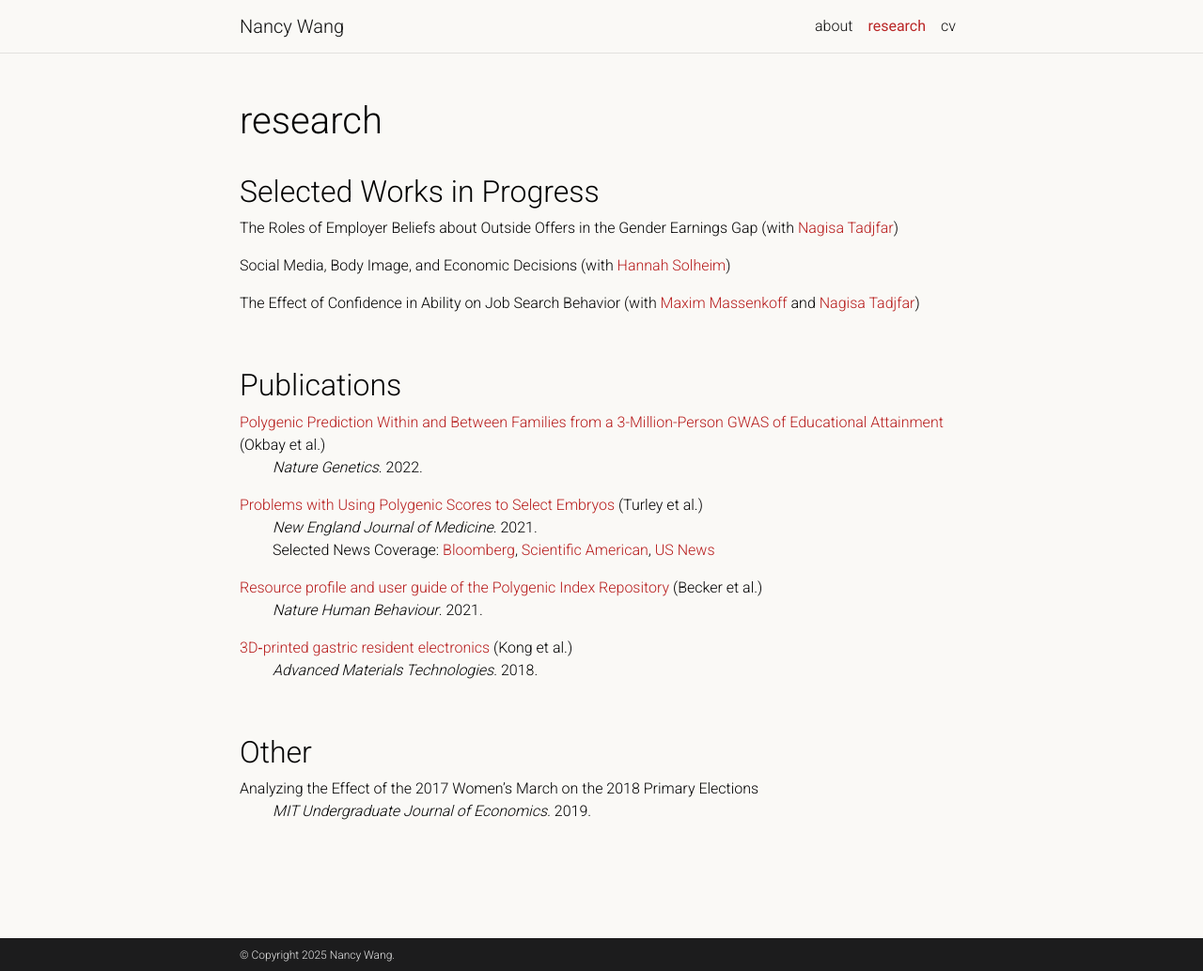
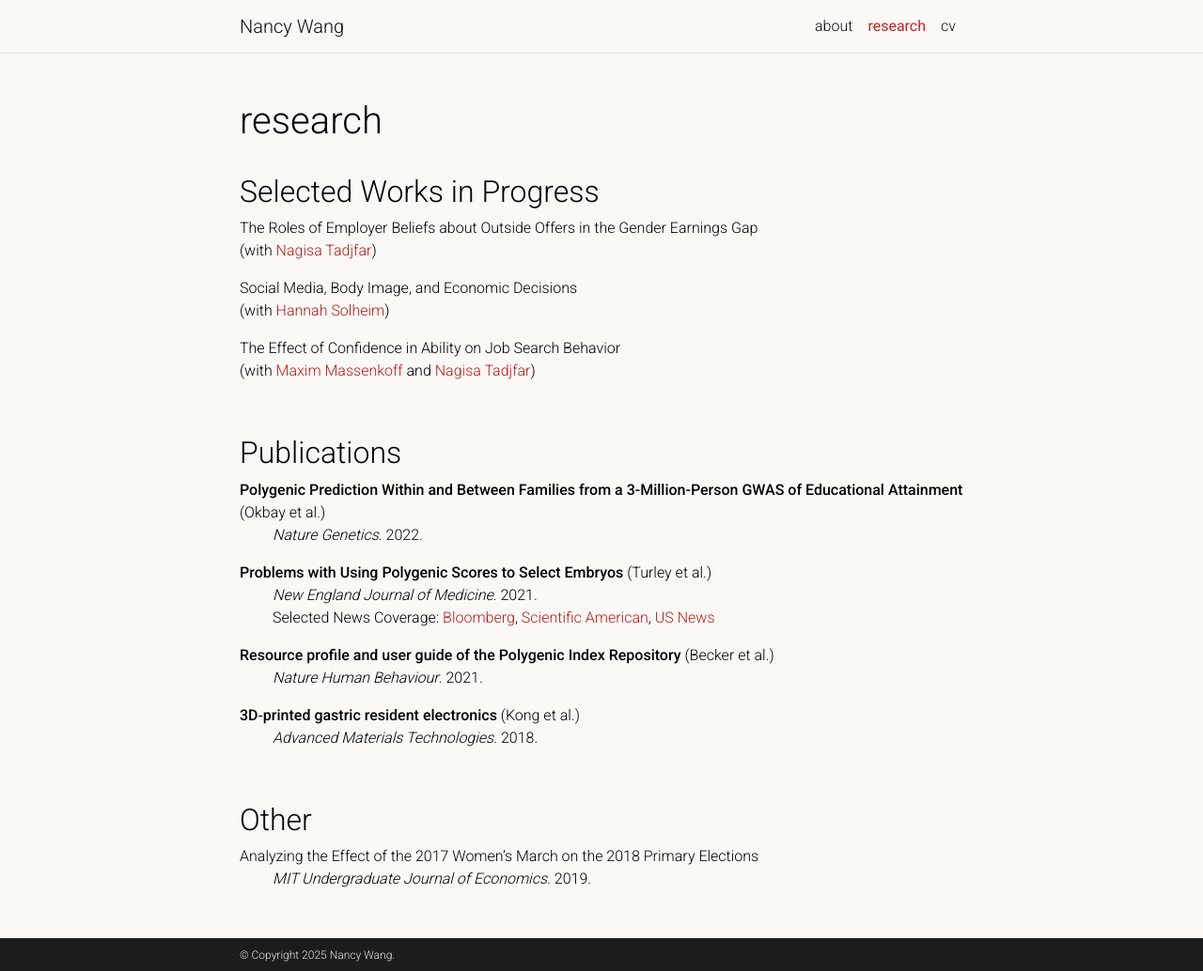
Before and after one commit to nancywang3/nancywang3.github.io, a Jekyll site: the page built from _pages/research.md, in a window 1280 px wide and 1034 px high. Shown: the whole window at 94% size. Built offline with Jekyll 4.4.1, drawn with Linux system fonts in a browser that asks for light colours; comment, search, counter and statistics services are not loaded; a style sheet for code colours, icons or effects is not loaded.

```diff
--- a/_pages/research.md
+++ b/_pages/research.md
@@ -9,26 +9,29 @@ nav_order: 2
 
 ## Selected Works in Progress
 
-The Roles of Employer Beliefs about Outside Offers in the Gender Earnings Gap (with [Nagisa Tadjfar](https://economics.mit.edu/people/phd-students/nagisa-tadjfar))
+The Roles of Employer Beliefs about Outside Offers in the Gender Earnings Gap \
+(with [Nagisa Tadjfar](https://economics.mit.edu/people/phd-students/nagisa-tadjfar))
 
-Social Media, Body Image, and Economic Decisions (with [Hannah Solheim](https://econ.columbia.edu/econpeople/hannah-solheim/))
+Social Media, Body Image, and Economic Decisions \
+(with [Hannah Solheim](https://econ.columbia.edu/econpeople/hannah-solheim/))
 
-The Effect of Confidence in Ability on Job Search Behavior (with [Maxim Massenkoff](https://maximmassenkoff.com/) and [Nagisa Tadjfar](https://economics.mit.edu/people/phd-students/nagisa-tadjfar))
+The Effect of Confidence in Ability on Job Search Behavior \
+(with [Maxim Massenkoff](https://maximmassenkoff.com/) and [Nagisa Tadjfar](https://economics.mit.edu/people/phd-students/nagisa-tadjfar))
 
 <br>
 
 ## Publications
-[Polygenic Prediction Within and Between Families from a 3-Million-Person GWAS of Educational Attainment](https://www.nature.com/articles/s41588-022-01016-z) (Okbay et al.) \
+[**Polygenic Prediction Within and Between Families from a 3-Million-Person GWAS of Educational Attainment**](https://www.nature.com/articles/s41588-022-01016-z) (Okbay et al.) \
 &nbsp;&nbsp;&nbsp;&nbsp;&nbsp;&nbsp;&nbsp;&nbsp; _Nature Genetics_. 2022.
 
-[Problems with Using Polygenic Scores to Select Embryos](https://www.nejm.org/doi/full/10.1056/NEJMsr2105065) (Turley et al.) \
+[**Problems with Using Polygenic Scores to Select Embryos**](https://www.nejm.org/doi/full/10.1056/NEJMsr2105065) (Turley et al.) \
 &nbsp;&nbsp;&nbsp;&nbsp;&nbsp;&nbsp;&nbsp;&nbsp; _New England Journal of Medicine_. 2021. \
 &nbsp;&nbsp;&nbsp;&nbsp;&nbsp;&nbsp;&nbsp;&nbsp; Selected News Coverage: [Bloomberg](https://www.bloomberg.com/news/articles/2021-09-17/picking-embryos-with-best-health-odds-sparks-new-dna-debate), [Scientific American](https://www.scientificamerican.com/article/a-new-era-of-designer-babies-may-be-based-on-overhyped-science/), [US News](https://www.usnews.com/news/health-news/articles/2021-07-01/gene-based-embryo-selection-are-designer-babies-on-the-horizon)
 
-[Resource profile and user guide of the Polygenic Index Repository](https://www.nature.com/articles/s41562-021-01119-3) (Becker et al.) \
+[**Resource profile and user guide of the Polygenic Index Repository**](https://www.nature.com/articles/s41562-021-01119-3) (Becker et al.) \
 &nbsp;&nbsp;&nbsp;&nbsp;&nbsp;&nbsp;&nbsp;&nbsp; _Nature Human Behaviour_. 2021.
 
-[3D‐printed gastric resident electronics](https://onlinelibrary.wiley.com/doi/full/10.1002/admt.201800490) (Kong et al.) \
+[**3D‐printed gastric resident electronics**](https://onlinelibrary.wiley.com/doi/full/10.1002/admt.201800490) (Kong et al.) \
 &nbsp;&nbsp;&nbsp;&nbsp;&nbsp;&nbsp;&nbsp;&nbsp; _Advanced Materials Technologies_. 2018.
 
 <br>
```
